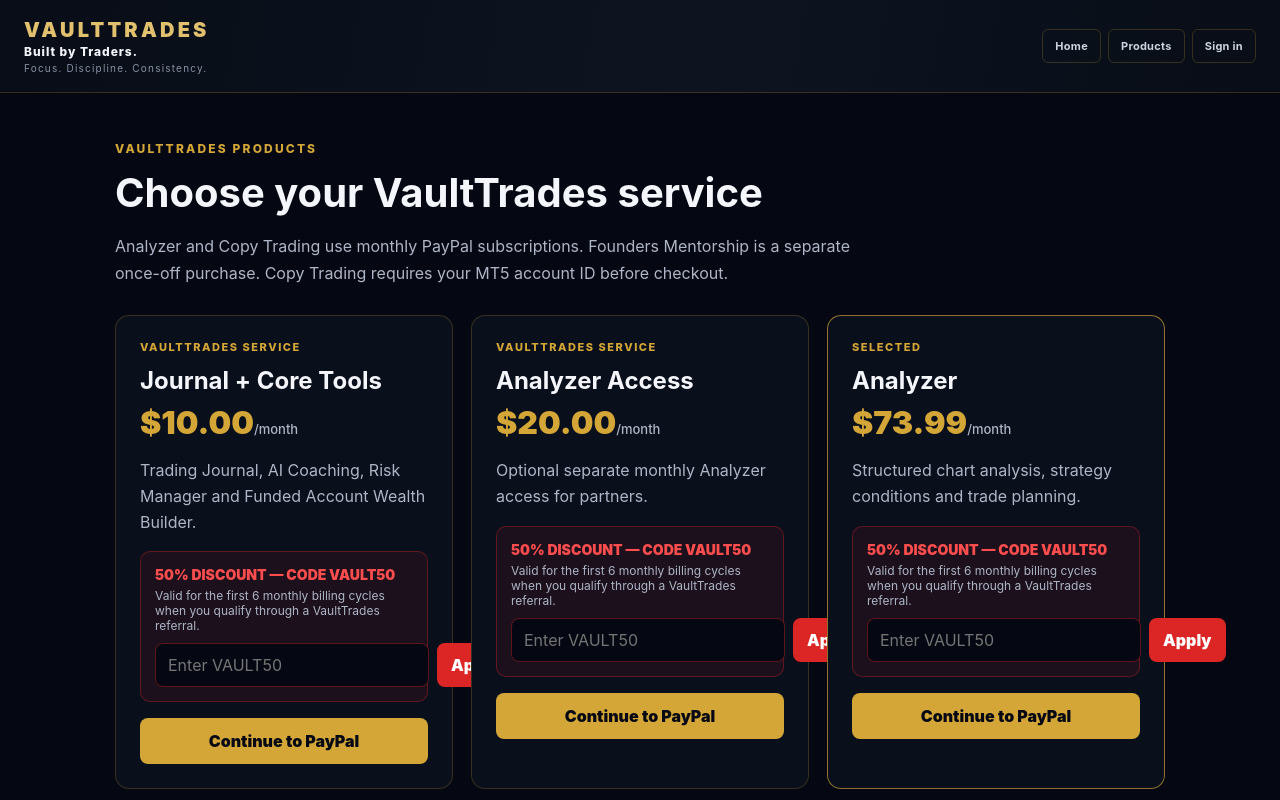
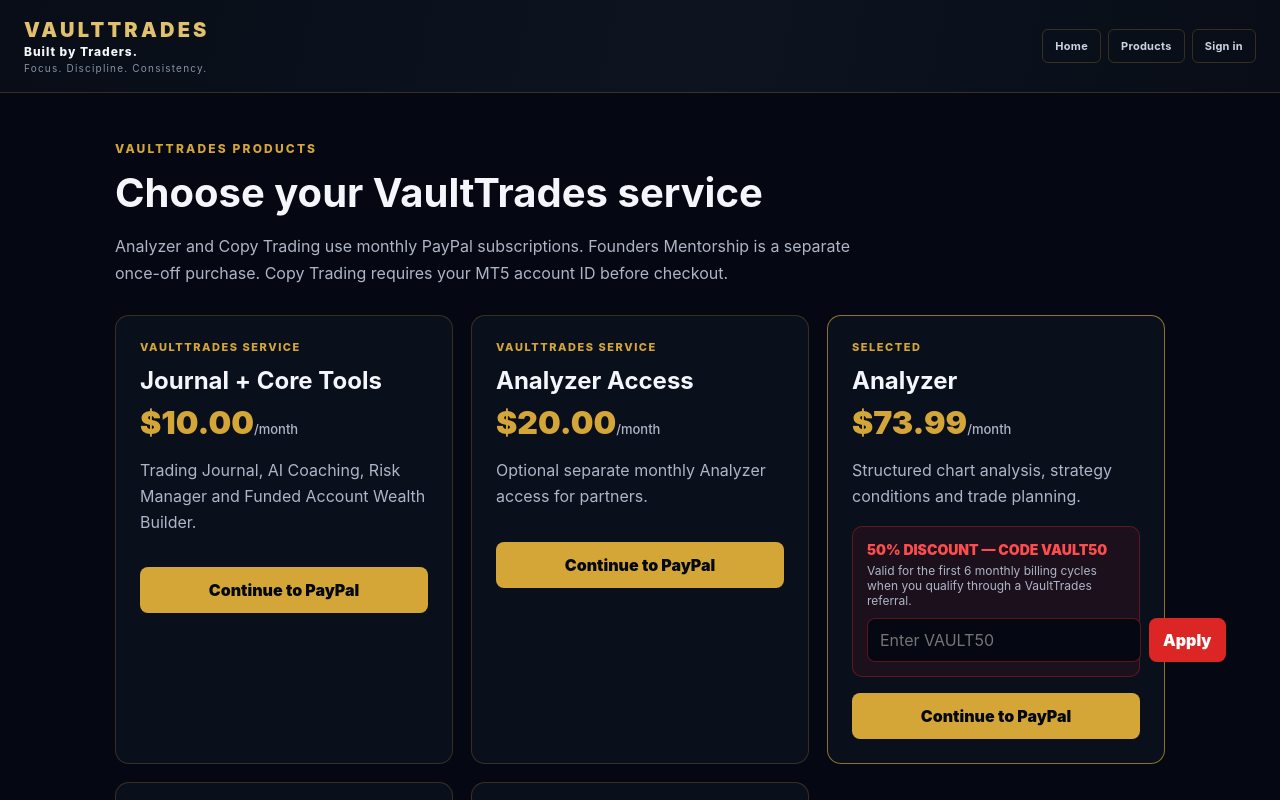
Before and after one commit to iyandatalks/vaulttrades, a Next.js app: page /subscription in a window 1280 px wide. Shown: the top 800 px of the page. Built offline with nearby package versions, Linux system fonts and the light colour scheme; no server answers.

Commit message:
Limit referral discount UI to eligible products

```diff
--- a/app/subscription/page.tsx
+++ b/app/subscription/page.tsx
@@ -151,7 +151,7 @@ function SubscriptionContent() {
                   </div>
                 )}
 
-                {product.code !== "founders_mentorship_once" && (
+                {(product.code === "analyzer_monthly" || product.code === "automated_trader_monthly") && (
                   <div style={{ marginTop: 16, padding: 14, borderRadius: 10, background: "rgba(220,38,38,.08)", border: "1px solid rgba(220,38,38,.35)" }}>
                     <div style={{ color: "#ff4d4d", fontWeight: 950, fontSize: 14 }}>50% DISCOUNT — CODE VAULT50</div>
                     <div style={{ color: "#aeb5c6", fontSize: 12, marginTop: 5 }}>Valid for the first 6 monthly billing cycles when you qualify through a VaultTrades referral.</div>
```
